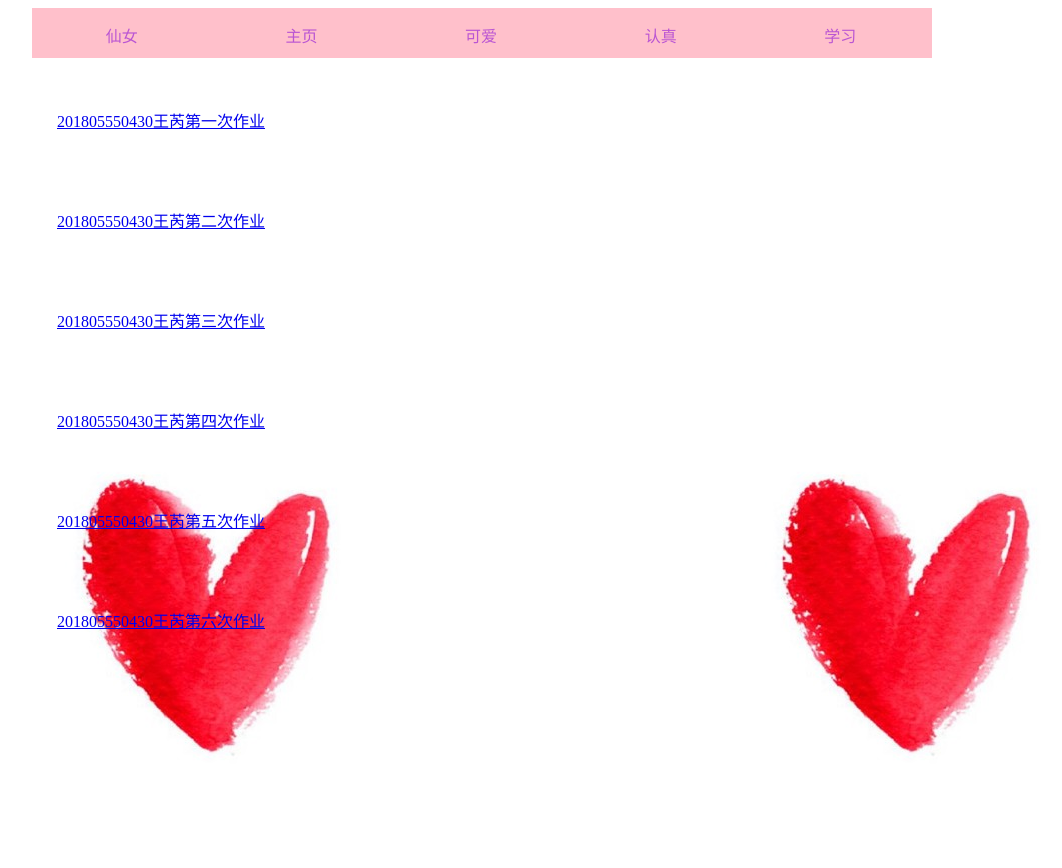
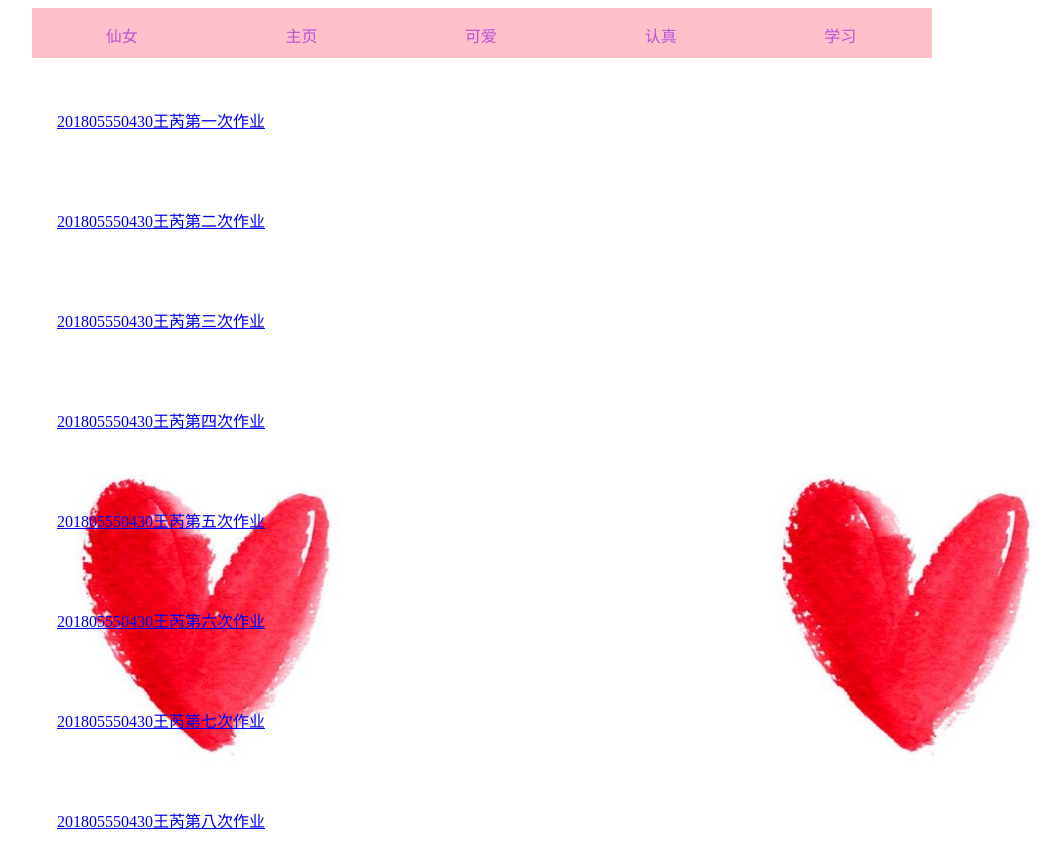
Before and after one commit to wrfairy/wrfairy, a plain HTML site: page index.html in a window 1280 px wide. Shown: the whole page, without its empty margins (158-1220 px from the left). Drawn offline with Linux system fonts and the light colour scheme.

Commit message:
Update index.html

```diff
--- a/index.html
+++ b/index.html
@@ -57,6 +57,8 @@
 			<div class="box2"><a href="fairy4.html">201805550430王芮第四次作业</a></div>
 			<div class="box2"><a href="fairy5.html">201805550430王芮第五次作业</a></div>
 			<div class="box2"><a href="fairy6.html">201805550430王芮第六次作业</a></div>
+			<div class="box2"><a href="fairy7.html">201805550430王芮第七次作业</a></div>
+			<div class="box2"><a href="fairy8.html">201805550430王芮第八次作业</a></div>
 
 	</div>
 	</body>
```
